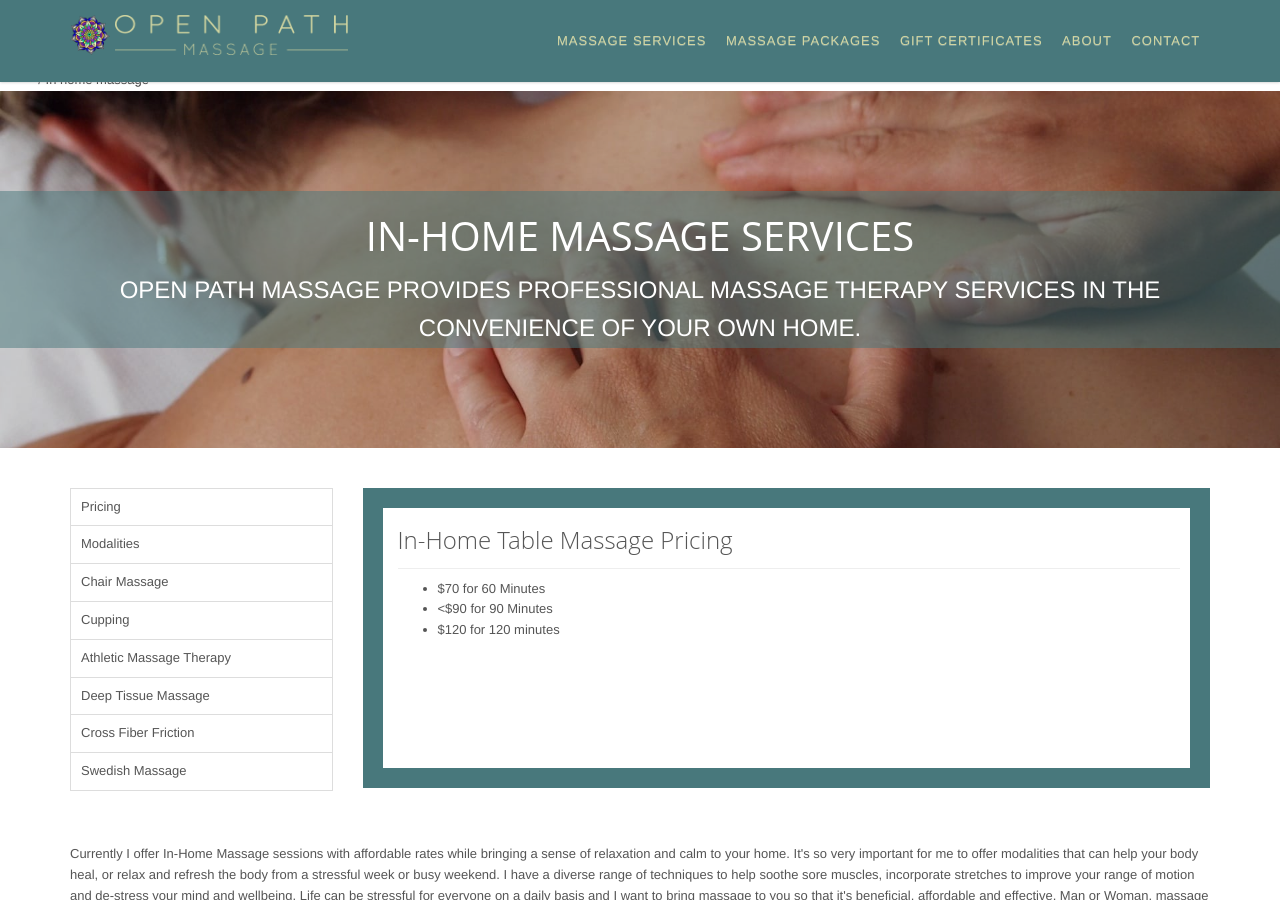
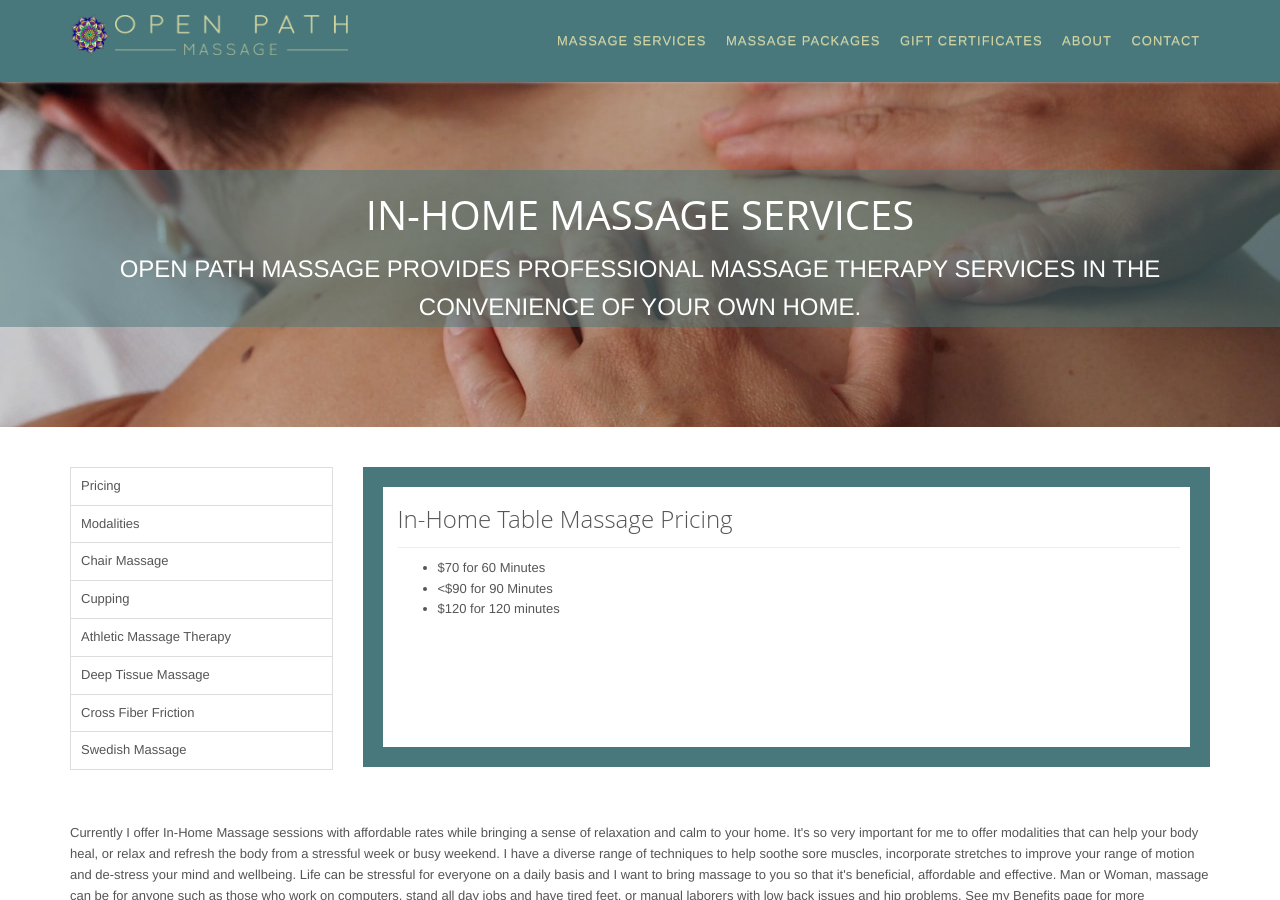
Before and after one commit to mrssk33lz/openpathmassage, a Jekyll site: the page built from in-home-massage.md, in a window 1280 px wide and 900 px high. Built offline with Jekyll 4.4.1, drawn with Linux system fonts in a browser that asks for light colours.

Commit message:
Moving breadcrumbs.

```diff
--- a/_layouts/default.html
+++ b/_layouts/default.html
@@ -6,10 +6,6 @@
   <body class="header-fixed header-fixed-space {{page.page_name}}">
     <div class="wrapper">
     {% include header.html %}
-    {% if page.slider %}
-      {% include slider.html height="33" unit="%" transition="slide" duration="8" %}
-    {% endif %}
-    {% include breadcrumbs.html %}
     {{ content }}
     {% include footer.html %}
     </div>
```
Also changed, not shown: index.md (+4 -0 lines).
